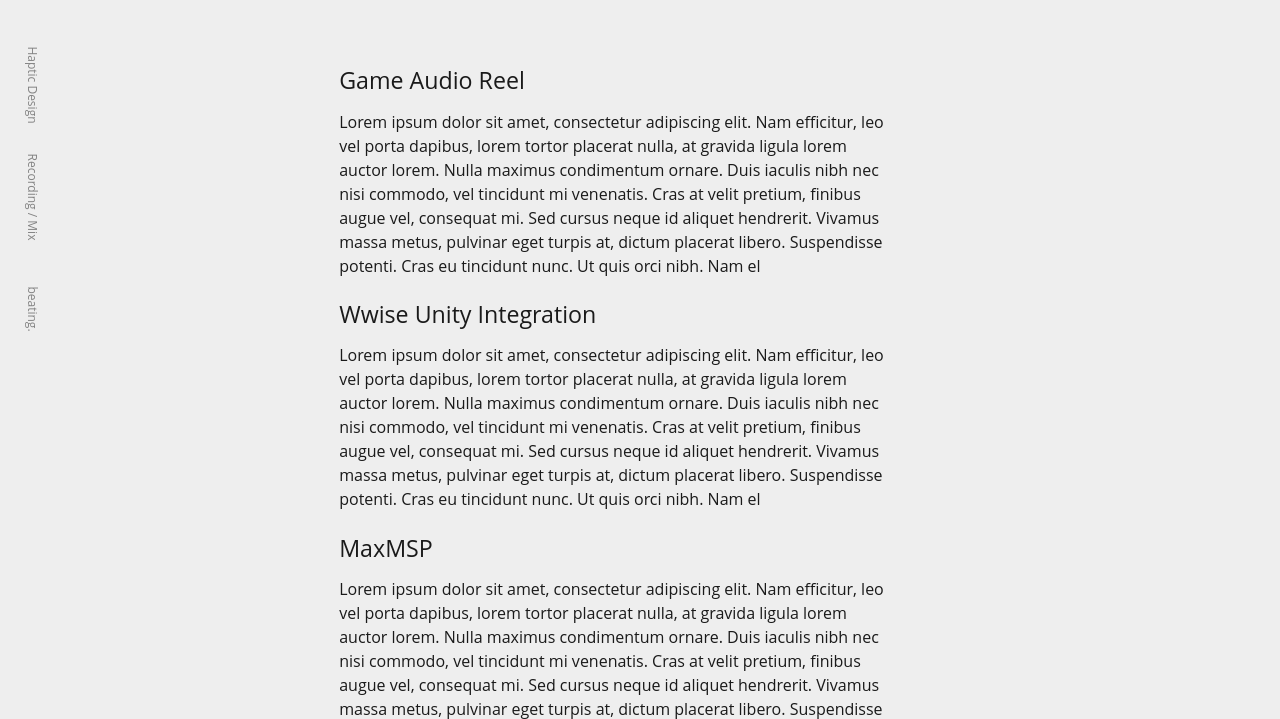
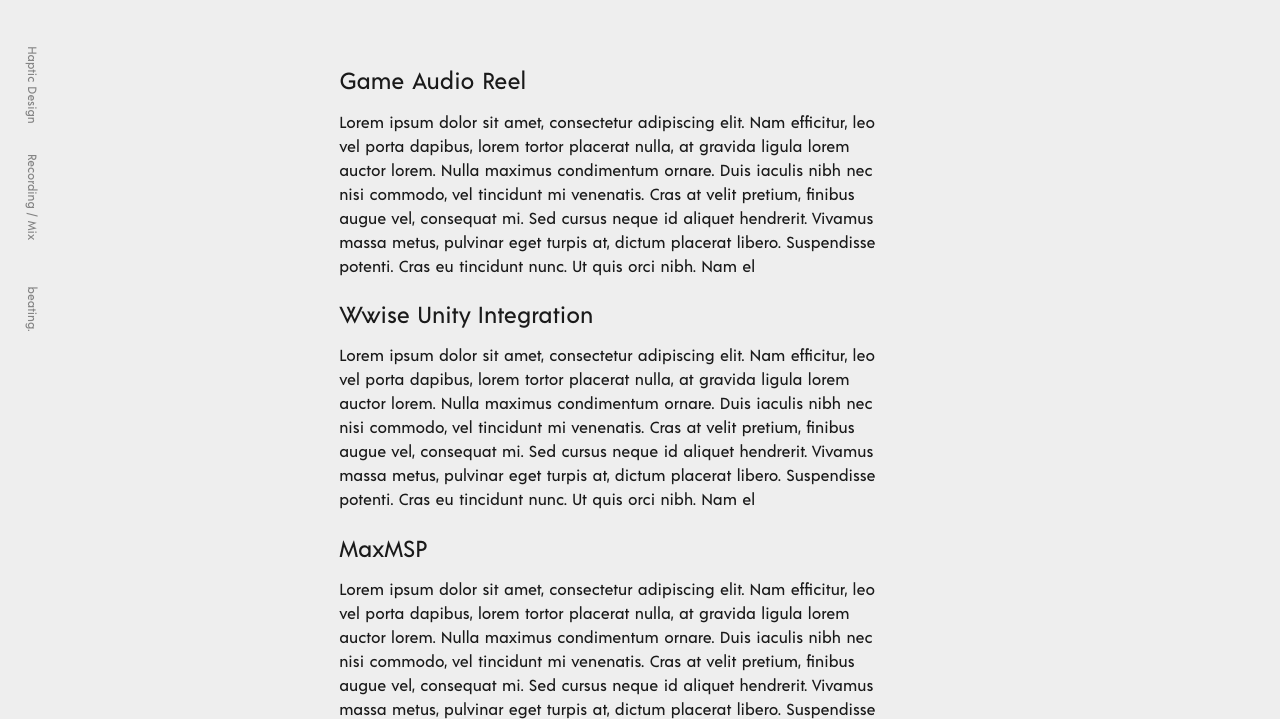
Before and after one commit to luciancarp/alexgolunga, a Gatsby site: page / in a window 1280 px wide. Shown: the part 379-1098 px from the top of the page. Built offline with nearby package versions, Linux system fonts and the light colour scheme; Gatsby itself is replaced by a stand-in of ours.

Commit message:
Use local font

```diff
--- a/src/style/GlobalStyle.js
+++ b/src/style/GlobalStyle.js
@@ -1,9 +1,9 @@
 import { createGlobalStyle } from 'styled-components'
 import { fontSizes, fonts } from '../style/global'
 
+import '../style/typography.css'
+
 const GlobalStyle = createGlobalStyle`
-
-@import url('https://fonts.googleapis.com/css2?family=Open+Sans&display=swap');
 
 /*! destyle.css v2.0.2 | MIT License | https://github.com/nicolas-cusan/destyle.css */
 
@@ -496,6 +496,8 @@
 }
 
 /* custom */
+
+
 body,
   html,
   #root {
--- a/src/style/global.js
+++ b/src/style/global.js
@@ -1,6 +1,6 @@
 export const fonts = {
-  header: 'Open Sans, sans-serif',
-  body: 'Open Sans, serif',
+  header: 'Acre, sans-serif',
+  body: 'Acre, serif',
 }
 
 export const fontSizes = {
@@ -20,7 +20,7 @@
 export const darkTheme = {
   name: 'dark',
   primary: '#ff4500',
-  background: '#1a1a1a',
+  background: '#000',
   backgroundTransp: 'rgba(26, 26, 26, 0.5)',
   backgroundoppositeTransp: 'rgba(238, 238, 238, 0.1)',
   text: '#eee',
--- /dev/null
+++ b/src/style/typography.css
@@ -0,0 +1,4 @@
+@font-face {
+  font-family: 'Acre';
+  src: url('../assets/fonts/Jonathan Ball - Acre-Medium.otf') format('opentype');
+}
```
Also changed, not shown: src/assets/fonts/Jonathan Ball - Acre-Medium.otf (added).
